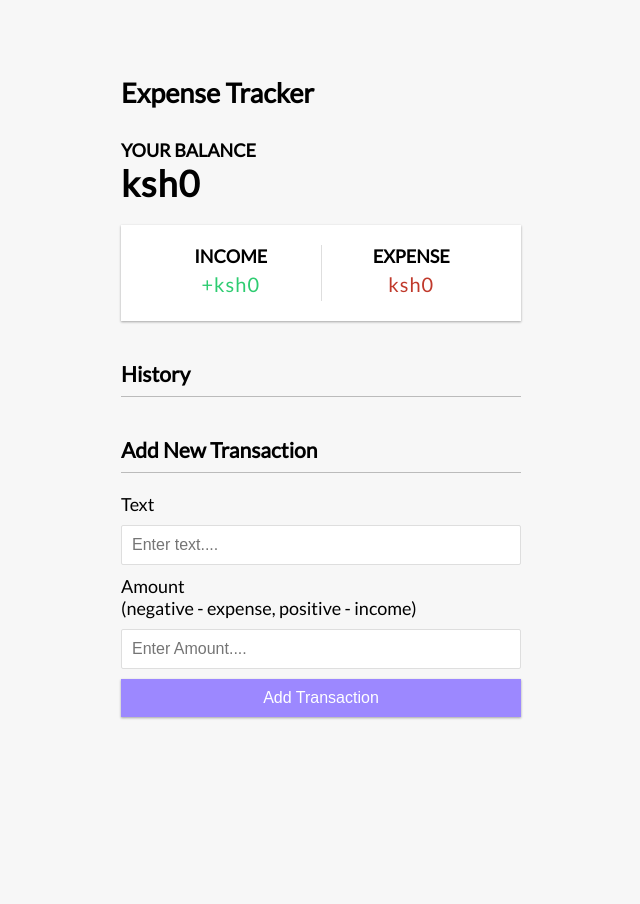
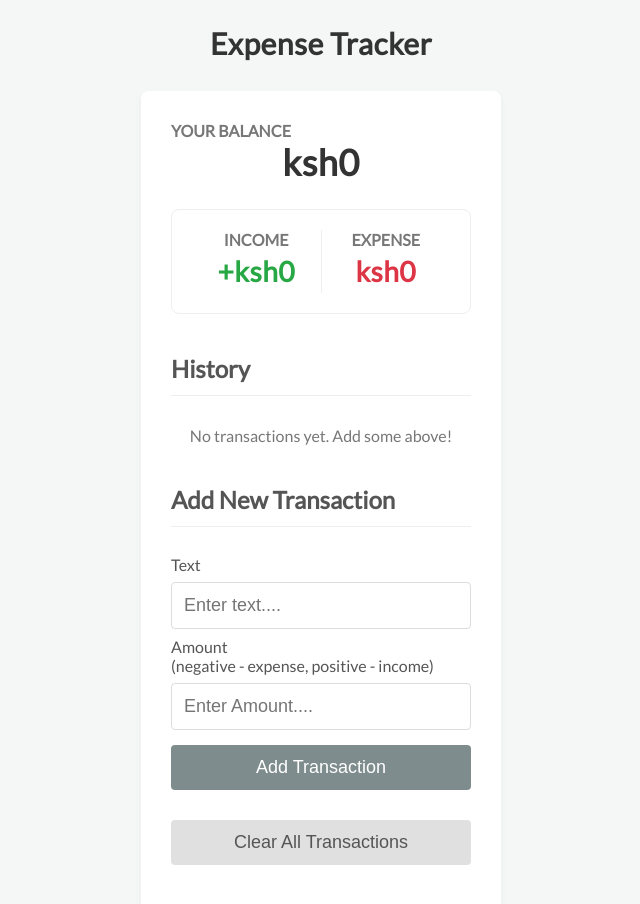
Before and after one commit to Emmanuelbett67/Vue-Expense-Tracker, a Vue app: page / in a window 1280 px wide. Shown: the top 904 px of the page, without its empty margins (319-959 px from the left). Before the commit the page ends 800 px from the top, so only its background shows below. Built offline with nearby package versions, Linux system fonts and the light colour scheme.

Commit message:
enhancements

```diff
--- a/src/App.vue
+++ b/src/App.vue
@@ -8,6 +8,19 @@
       @transactionDeleted="handleTransactionDeleted"
     />
     <AddTransaction @transactionSubmitted="handleTransactionSubmitted" />
+    <button @click="showClearConfirmation" class="btn clear-btn">Clear All Transactions</button>
+
+    <!-- Confirmation Dialog -->
+    <div v-if="showConfirmation" class="confirmation-overlay">
+      <div class="confirmation-dialog">
+        <h3>Confirm Clear All</h3>
+        <p>Are you sure you want to clear all transactions? This cannot be undone.</p>
+        <div class="dialog-actions">
+          <button @click="confirmClear" class="btn confirm-btn">Yes, Clear All</button>
+          <button @click="cancelClear" class="btn cancel-btn">Cancel</button>
+        </div>
+      </div>
+    </div>
   </div>
 </template>
 
@@ -22,6 +35,7 @@ import { useToast } from "vue-toastification";
 import { ref, computed, onMounted } from "vue";
 
 const transactions = ref([]);
+const showConfirmation = ref(false);
 
 onMounted(() => {
   const savedTransactions = JSON.parse(localStorage.getItem("transactions"));
@@ -90,4 +104,20 @@ const handleTransactionDeleted = (id) => {
 const saveTransactionsToLocalStorage = () => {
   localStorage.setItem('transactions', JSON.stringify(transactions.value));
 };
+
+// Clear all transactions confirmation
+const showClearConfirmation = () => {
+  showConfirmation.value = true;
+};
+
+const confirmClear = () => {
+  transactions.value = [];
+  saveTransactionsToLocalStorage();
+  toast.success("All transactions cleared");
+  showConfirmation.value = false;
+};
+
+const cancelClear = () => {
+  showConfirmation.value = false;
+};
 </script>
--- a/src/assets/style.css
+++ b/src/assets/style.css
@@ -9,7 +9,7 @@
 }
 
 body {
-  background-color: #f7f7f7;
+  background-color: #f4f7f6;
   display: flex;
   flex-direction: column;
   align-items: center;
@@ -17,88 +17,147 @@ body {
   min-height: 100vh;
   margin: 0;
   font-family: 'Lato', sans-serif;
-  font-size: 18px;
+  font-size: 16px;
 }
 
 .container {
   margin: 30px auto;
-  width: 400px;
+  width: 360px;
+  background-color: #ffffff;
+  padding: 20px;
+  border-radius: 8px;
+  box-shadow: 0 4px 6px rgba(0, 0, 0, 0.05);
 }
 
 h1 {
-  letter-spacing: 1px;
-  margin: 0;
+  letter-spacing: 0.5px;
+  margin: 0 0 20px;
+  font-size: 28px;
+  color: #333;
+  text-align: center;
+}
+
+h2 {
+  letter-spacing: 0.5px;
+  margin: 20px 0;
+  font-size: 24px;
+  color: #333;
+  text-align: center;
 }
 
 h3 {
-  border-bottom: 1px solid #bbb;
-  padding-bottom: 10px;
-  margin: 40px 0 10px;
+  border-bottom: 1px solid #eee;
+  padding-bottom: 8px;
+  margin: 30px 0 15px;
+  font-size: 20px;
+  color: #555;
 }
 
 h4 {
   margin: 0;
   text-transform: uppercase;
+  color: #777;
+  font-size: 14px;
 }
 
 .inc-exp-container {
   background-color: #fff;
-  box-shadow: var(--box-shadow);
+  box-shadow: none;
   padding: 20px;
   display: flex;
   justify-content: space-between;
   margin: 20px 0;
+  border-radius: 8px;
+  border: 1px solid #eee;
 }
 
 .inc-exp-container > div {
   flex: 1;
   text-align: center;
+  border-right: 1px solid #eee;
 }
 
-.inc-exp-container > div:first-of-type {
-  border-right: 1px solid #dedede;
+.inc-exp-container > div:last-of-type {
+  border-right: 0;
 }
 
 .money {
-  font-size: 20px;
-  letter-spacing: 1px;
+  font-size: 22px;
+  letter-spacing: 0.5px;
   margin: 5px 0;
+  font-weight: 600;
 }
 
 .money.plus {
-  color: #2ecc71;
+  color: #28a745;
 }
 
 .money.minus {
-  color: #c0392b;
+  color: #dc3545;
 }
 
 label {
   display: inline-block;
-  margin: 10px 0;
+  margin: 8px 0;
+  color: #555;
+  font-size: 15px;
 }
 
 input[type='text'],
 input[type='number'] {
-  border: 1px solid #dedede;
-  border-radius: 2px;
+  border: 1px solid #ddd;
+  border-radius: 4px;
   display: block;
   font-size: 16px;
   padding: 10px;
   width: 100%;
+  transition: border-color 0.3s ease;
+}
+
+input[type='text']:focus,
+input[type='number']:focus {
+  outline: none;
+  border-color: #7f8c8d;
+}
+
+input.error {
+  border-color: #dc3545;
+}
+
+.no-transactions-message {
+  text-align: center;
+  color: #777;
+  margin-top: 30px;
+  font-size: 16px;
 }
 
 .btn {
   cursor: pointer;
-  background-color: #9c88ff;
-  box-shadow: var(--box-shadow);
+  background-color: #7f8c8d;
+  box-shadow: none;
   color: #fff;
   border: 0;
+  border-radius: 4px;
   display: block;
   font-size: 16px;
-  margin: 10px 0 30px;
-  padding: 10px;
+  margin: 15px 0 30px;
+  padding: 10px 20px;
   width: 100%;
+  transition: background-color 0.3s ease;
+}
+
+.btn:hover {
+  background-color: #6c7a7b;
+}
+
+.clear-btn {
+  background-color: #e0e0e0;
+  color: #555;
+  margin-top: 20px;
+}
+
+.clear-btn:hover {
+  background-color: #d0d0d0;
 }
 
 .btn:focus,
@@ -109,26 +168,27 @@ input[type='number'] {
 .list {
   list-style-type: none;
   padding: 0;
-  margin-bottom: 40px;
+  margin-bottom: 30px;
 }
 
 .list li {
   background-color: #fff;
-  box-shadow: var(--box-shadow);
+  box-shadow: 0 2px 4px rgba(0, 0, 0, 0.04);
   color: #333;
   display: flex;
   justify-content: space-between;
   position: relative;
-  padding: 10px;
+  padding: 10px 15px;
   margin: 10px 0;
+  border-radius: 4px;
 }
 
 .list li.plus {
-  border-right: 5px solid #2ecc71;
+  border-right: 5px solid #28a745;
 }
 
 .list li.minus {
-  border-right: 5px solid #c0392b;
+  border-right: 5px solid #dc3545;
 }
 
 .delete-btn {
@@ -136,17 +196,197 @@ input[type='number'] {
   background-color: #e74c3c;
   border: 0;
   color: #fff;
-  font-size: 20px;
-  line-height: 20px;
-  padding: 2px 5px;
+  font-size: 16px;
+  line-height: 16px;
+  padding: 6px 10px;
   position: absolute;
   top: 50%;
   left: 0;
   transform: translate(-100%, -50%);
   opacity: 0;
-  transition: opacity 0.3s ease;
+  transition: all 0.3s ease;
+  border-radius: 4px;
 }
 
 .list li:hover .delete-btn {
   opacity: 1;
+  transform: translate(-110%, -50%);
 }
+
+/* Animations */
+@keyframes fade-in {
+  from {
+    opacity: 0;
+    transform: translateY(10px);
+  }
+  to {
+    opacity: 1;
+    transform: translateY(0);
+  }
+}
+
+@keyframes fade-out {
+  from {
+    opacity: 1;
+    transform: translateY(0);
+  }
+  to {
+    opacity: 0;
+    transform: translateY(10px);
+  }
+}
+
+.list-enter-active {
+  animation: fade-in 0.5s ease-out;
+}
+
+.list-leave-active {
+  animation: fade-out 0.5s ease-in;
+  position: absolute;
+  width: 100%;
+}
+
+.list-move {
+  transition: transform 0.5s ease;
+}
+
+/* Confirmation Dialog Styles */
+.confirmation-overlay {
+  position: fixed;
+  top: 0;
+  left: 0;
+  width: 100%;
+  height: 100%;
+  background-color: rgba(0, 0, 0, 0.5); /* Semi-transparent background overlay */
+  display: flex;
+  justify-content: center;
+  align-items: center;
+  z-index: 1000;
+}
+
+.confirmation-dialog {
+  background-color: #fff;
+  padding: 30px;
+  border-radius: 8px;
+  box-shadow: 0 5px 15px rgba(0, 0, 0, 0.3);
+  text-align: center;
+  width: 90%;
+  max-width: 400px;
+}
+
+.confirmation-dialog h3 {
+  border-bottom: none; /* Remove border from heading in dialog */
+  margin-top: 0;
+  margin-bottom: 20px;
+  color: #333;
+  font-size: 22px;
+}
+
+.confirmation-dialog p {
+  margin-bottom: 30px;
+  color: #666;
+  font-size: 16px;
+}
+
+.dialog-actions {
+  display: flex;
+  justify-content: center;
+  gap: 15px;
+}
+
+.dialog-actions .btn {
+  width: auto; /* Allow buttons to size based on content */
+  padding: 10px 20px;
+  margin: 0; /* Remove default button margins */
+}
+
+.confirm-btn {
+  background-color: #dc3545; /* Red for destructive action */
+}
+
+.confirm-btn:hover {
+  background-color: #c82333;
+}
+
+.cancel-btn {
+  background-color: #6c7a7b; /* Neutral color for cancel */
+}
+
+.cancel-btn:hover {
+  background-color: #5a6268;
+}
+
+/* Media Queries for Larger Screens */
+@media (min-width: 768px) {
+  .container {
+    max-width: 500px; /* Allow container to expand */
+    padding: 30px; /* More padding for larger screens */
+  }
+
+  h1 {
+    font-size: 36px;
+    margin-bottom: 25px;
+  }
+
+  h2 {
+    font-size: 30px;
+    margin: 25px 0;
+  }
+
+  h3 {
+    font-size: 24px;
+    padding-bottom: 12px;
+    margin: 40px 0 20px;
+  }
+
+  h4 {
+    font-size: 16px;
+  }
+
+  .money {
+    font-size: 28px;
+  }
+
+  label {
+    font-size: 16px;
+  }
+
+  input[type='text'],
+  input[type='number'] {
+    padding: 12px;
+    font-size: 18px;
+  }
+
+  .btn {
+    padding: 12px 25px;
+    font-size: 18px;
+  }
+
+  .list li {
+    padding: 12px 20px;
+  }
+
+  .delete-btn {
+    font-size: 18px;
+    line-height: 18px;
+    padding: 8px 12px;
+  }
+
+  .confirmation-dialog {
+    max-width: 500px;
+    padding: 40px;
+  }
+
+  .confirmation-dialog h3 {
+    font-size: 26px;
+  }
+
+  .confirmation-dialog p {
+    font-size: 18px;
+  }
+
+  .dialog-actions .btn {
+    padding: 12px 25px;
+    font-size: 18px;
+  }
+}
--- a/src/components/AddTransaction.vue
+++ b/src/components/AddTransaction.vue
@@ -8,6 +8,8 @@
         id="text"
         v-model="text"
         placeholder="Enter text...."
+        :class="{ error: textError }"
+        @input="textError = false"
       />
     </div>
     <div class="form-control">
@@ -20,6 +22,8 @@
         id="amount"
         v-model="amount"
         placeholder="Enter Amount...."
+        :class="{ error: amountError }"
+        @input="amountError = false"
       />
       <button class="btn">Add Transaction</button>
     </div>
@@ -32,23 +36,37 @@ import { useToast } from "vue-toastification";
 
 const text = ref("");
 const amount = ref("");
+
+const textError = ref(false);
+const amountError = ref(false);
+
 const toast = useToast();
 const emit = defineEmits(['transactionSubmitted']);
 
 const onSubmit = () => {
+  if (!text.value) {
+    toast.error("Text field cannot be empty");
+    textError.value = true;
+  }
+
+  if (!amount.value) {
+    toast.error("Amount field cannot be empty");
+    amountError.value = true;
+  }
+
   if (!text.value || !amount.value) {
-    toast.error("Both fields must be filled");
     return;
   }
 
-const transactionData = {
+  const transactionData = {
     text: text.value,
-    amount: parseFloat(amount.value)
-};
-emit('transactionSubmitted', transactionData);
-
+    amount: parseFloat(amount.value),
+  };
+  emit('transactionSubmitted', transactionData);
 
   text.value = '';
   amount.value = '';
+  textError.value = false;
+  amountError.value = false;
 };
 </script>
--- a/src/components/TransactionList.vue
+++ b/src/components/TransactionList.vue
@@ -1,17 +1,18 @@
 <template>
   <h3>History</h3>
-  <ul id="list" class="list">
+  <transition-group name="list" tag="ul" id="list" class="list" v-if="transactions.length">
     <li
       v-for="t in transactions"
       :key="t.id"
       :class="t.amount < 0 ? 'minus' : 'plus'"
     >
       {{ t.text }} <span> ksh {{ t.amount.toLocaleString() }}</span>
-      <button @click="deleteTransaction(transactions.id)" class="delete-btn">
+      <button @click="deleteTransaction(t.id)" class="delete-btn">
         x
       </button>
     </li>
-  </ul>
+  </transition-group>
+  <p v-else class="no-transactions-message">No transactions yet. Add some above!</p>
 </template>
 
 <script setup>
```
